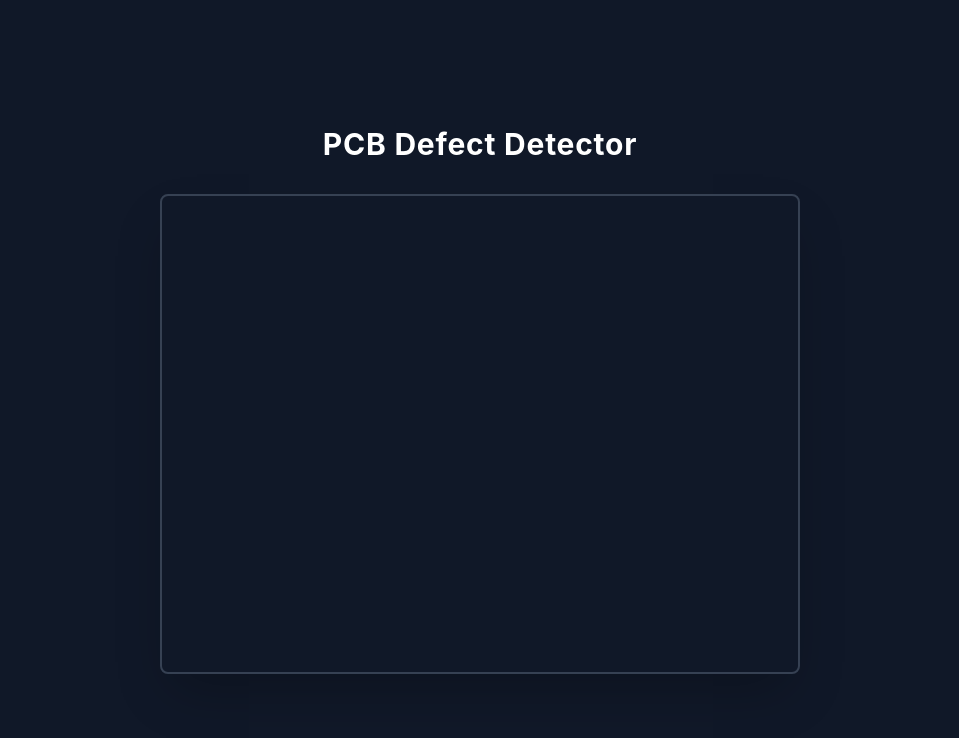
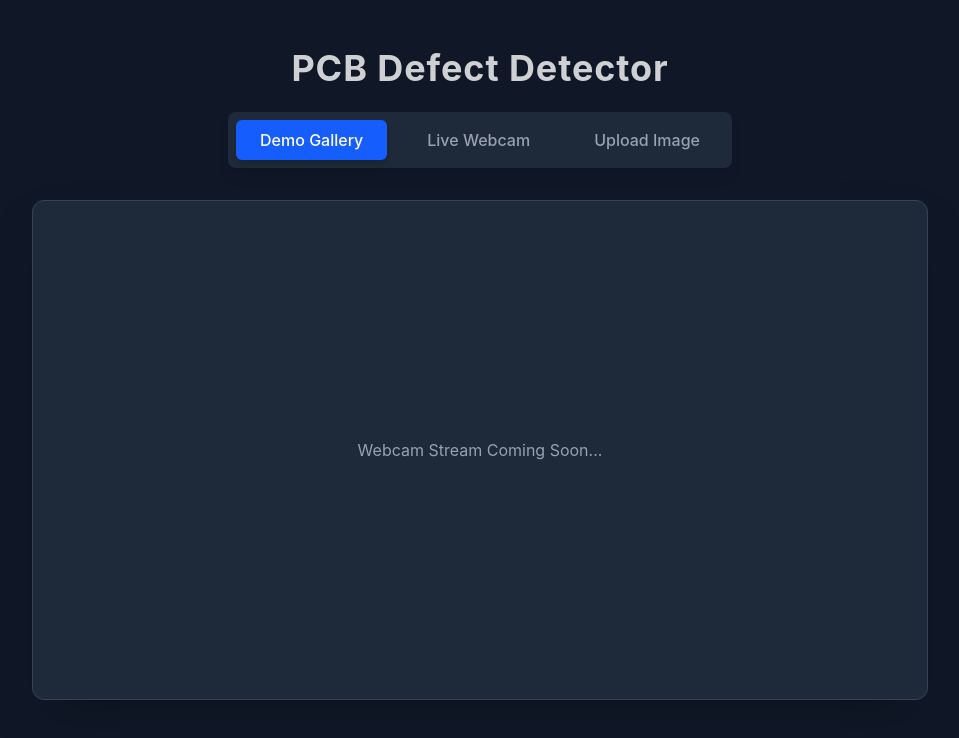
Before and after one commit to andrewstn/pcb-defect-detector, a React app in the folder frontend/: page / in a window 1280 px wide. Shown: the top 738 px of the page, without its empty margins (160-1119 px from the left). Built offline with nearby package versions, Linux system fonts and the light colour scheme; no server answers; the HTML template or start-up script is replaced by a standard one.

Commit message:
Refactor frontend to include active tabs for features.

```diff
--- a/frontend/src/App.jsx
+++ b/frontend/src/App.jsx
@@ -1,85 +1,37 @@
-import React, { useRef, useEffect, useState } from 'react';
-import Webcam from 'react-webcam';
+import React, { useState } from 'react';
+import Navbar from './components/Navbar';
+import DemoViewer from './components/DemoViewer';
+import WebcamStream from './components/WebcamStream';
+import ImageUpload from './components/ImageUpload';
 
 export default function App() {
-  const webcamRef = useRef(null);
-  const canvasRef = useRef(null);
-  const socketRef = useRef(null);
-  const [isConnected, setIsConnected] = useState(false);
-
-  useEffect(() => {
-    // Connect to the FastAPI WebSocket
-    socketRef.current = new WebSocket('ws://localhost:8000/ws');
-
-    socketRef.current.onopen = () => setIsConnected(true);
-
-    socketRef.current.onmessage = (event) => {
-      const detections = JSON.parse(event.data);
-      drawBoundingBoxes(detections);
-    };
-
-    return () => socketRef.current?.close();
-  }, []);
-
-  // Transmission Loop: Send a frame every 100ms
-  useEffect(() => {
-    if (!isConnected) return;
-
-    const interval = setInterval(() => {
-      if (webcamRef.current) {
-        const imageSrc = webcamRef.current.getScreenshot();
-        if (imageSrc && socketRef.current.readyState === WebSocket.OPEN) {
-          socketRef.current.send(imageSrc);
-        }
-      }
-    }, 100);
-
-    return () => clearInterval(interval);
-  }, [isConnected]);
-
-  // Drawing Function
-  const drawBoundingBoxes = (detections) => {
-    const canvas = canvasRef.current;
-    const ctx = canvas.getContext('2d');
-
-    ctx.clearRect(0, 0, canvas.width, canvas.height);
-
-    detections.forEach(det => {
-      const [x1, y1, x2, y2] = det.box;
-      const width = x2 - x1;
-      const height = y2 - y1;
-
-      ctx.strokeStyle = '#00FF00';
-      ctx.lineWidth = 3;
-      ctx.strokeRect(x1, y1, width, height);
-
-      ctx.fillStyle = '#00FF00';
-      ctx.font = '18px Arial';
-      ctx.fillText(`${det.label} ${det.confidence}`, x1, y1 - 5);
-    });
+  // Set 'demo' as the default landing page
+  const [activeTab, setActiveTab] = useState('demo');
+  // Render the content based on the active tab
+  const renderContent = () => {
+    switch (activeTab) {
+      case 'demo':
+        return <DemoViewer />;
+      case 'webcam':
+        return <WebcamStream />;
+      case 'upload':
+        return <ImageUpload />;
+      default:
+        return <DemoViewer />;
+    }
   };
 
   return (
-    <div className="flex flex-col items-center justify-center min-h-screen bg-gray-900 text-white">
-      <h1 className="text-3xl font-bold mb-8 tracking-wide">PCB Defect Detector</h1>
+    <div className="flex flex-col items-center min-h-screen bg-gray-900 text-white font-sans pt-12">
+      <h1 className="text-4xl font-bold mb-6 tracking-wide text-transparent bg-clip-text bg-white/80">
+        PCB Defect Detector
+      </h1>
 
-      {/* Container holding both the Video and the Canvas */}
-      <div className="relative w-[640px] h-[480px] shadow-2xl rounded-lg overflow-hidden border-2 border-gray-700">
+      <Navbar activeTab={activeTab} setActiveTab={setActiveTab} />
 
-        <Webcam
-          ref={webcamRef}
-          audio={false}
-          screenshotFormat="image/jpeg"
-          className="absolute top-0 left-0 w-full h-full object-cover"
-        />
-
-        <canvas
-          ref={canvasRef}
-          width={640}
-          height={480}
-          className="absolute top-0 left-0 w-full h-full z-10"
-        />
-
+      {/* The Active Feature Container */}
+      <div className="w-full max-w-4xl bg-gray-800 rounded-xl shadow-2xl border border-gray-700 p-6 min-h-125 flex items-center justify-center">
+        {renderContent()}
       </div>
     </div>
   );
--- /dev/null
+++ b/frontend/src/components/DemoViewer.jsx
@@ -0,0 +1,3 @@
+export default function DemoViewer() {
+  return <div className="p-8 text-center text-gray-400">Webcam Stream Coming Soon...</div>;
+}
--- /dev/null
+++ b/frontend/src/components/ImageUpload.jsx
@@ -0,0 +1,3 @@
+export default function ImageUpload() {
+  return <div className="p-8 text-center text-gray-400">Image Upload Coming Soon...</div>;
+}
--- /dev/null
+++ b/frontend/src/components/Navbar.jsx
@@ -0,0 +1,25 @@
+export default function Navbar({ activeTab, setActiveTab }) {
+  const tabs = [
+    { id: 'demo', label: 'Demo Gallery' },
+    { id: 'webcam', label: 'Live Webcam' },
+    { id: 'upload', label: 'Upload Image' }
+  ];
+
+  return (
+    <div className="flex space-x-4 mb-8 bg-gray-800 p-2 rounded-lg shadow-lg">
+      {tabs.map((tab) => (
+        <button
+          key={tab.id}
+          onClick={() => setActiveTab(tab.id)}
+          className={`px-6 py-2 rounded-md font-medium transition-colors duration-200 ${
+            activeTab === tab.id
+              ? 'bg-blue-600 text-white shadow-md'
+              : 'text-gray-400 hover:text-white hover:bg-gray-700'
+          }`}
+        >
+          {tab.label}
+        </button>
+      ))}
+    </div>
+  );
+}
--- /dev/null
+++ b/frontend/src/components/WebcamStream.jsx
@@ -0,0 +1,3 @@
+export default function WebcamStream() {
+  return <div className="p-8 text-center text-gray-400">Webcam Stream Coming Soon...</div>;
+}
```
